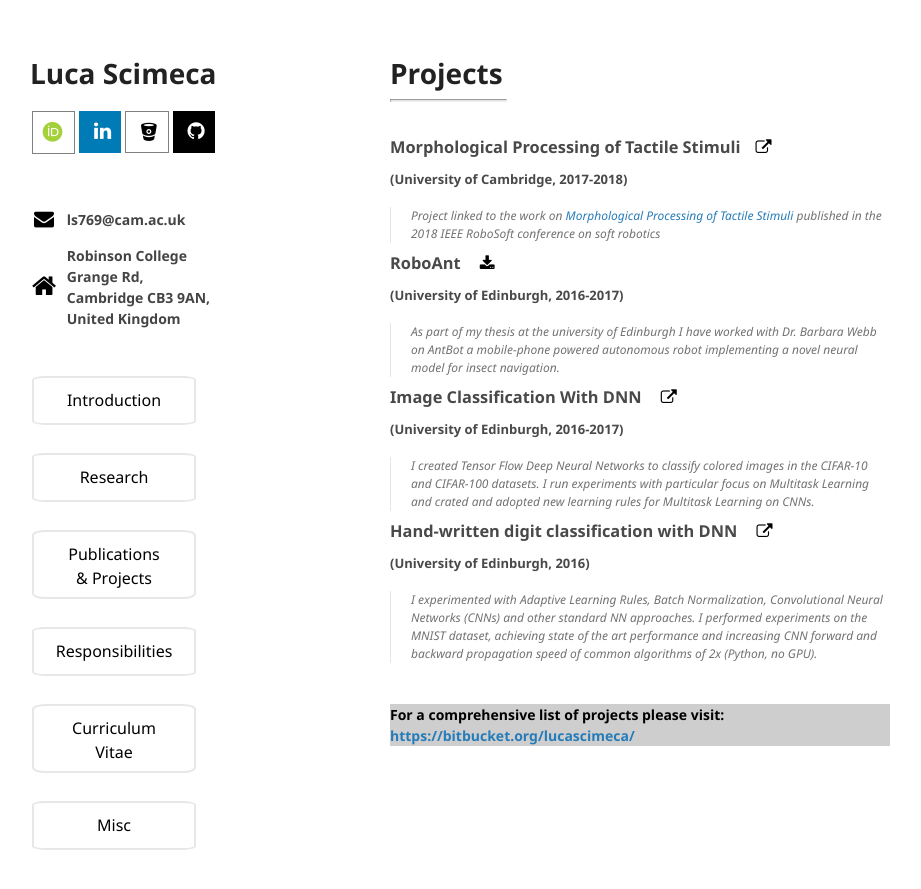
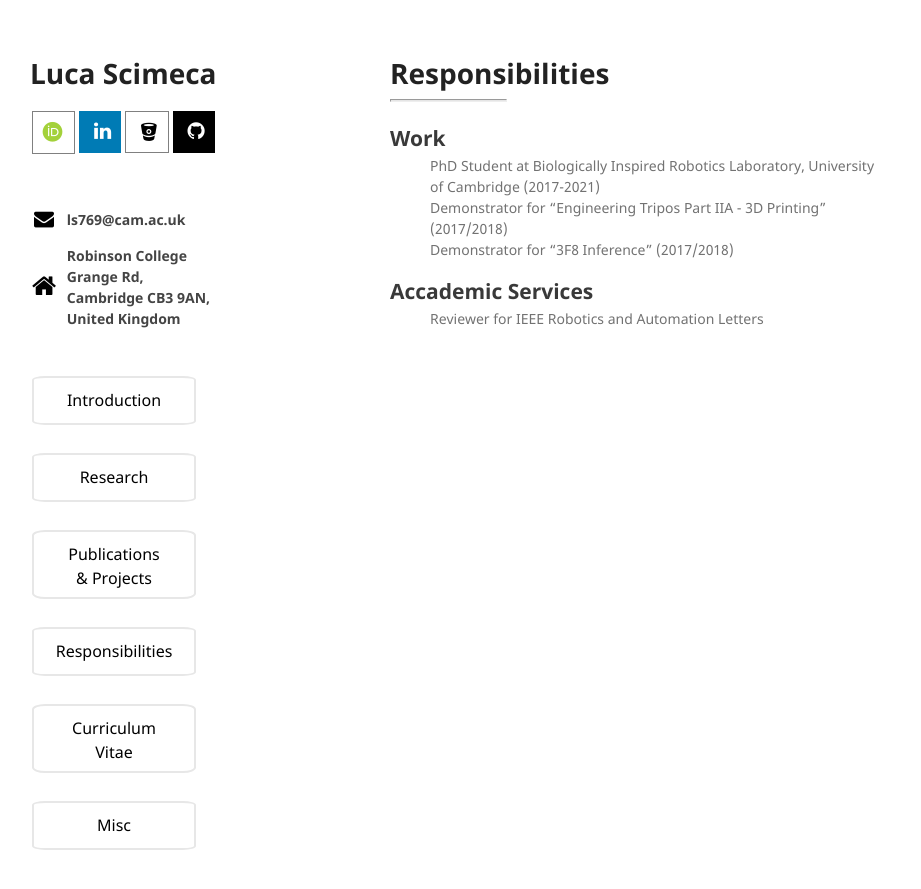
Before and after one commit to lucascimeca/lucascimeca.github.io, a Jekyll site: the page built from projects.md, in a window 1280 px wide. Shown: the top 889 px of the page, without its empty margins (180-1101 px from the left). Built offline with Jekyll 4.4.1, drawn with Linux system fonts in a browser that asks for light colours; nearby versions of some CDN libraries; some web fonts are replaced; the repository's description, which GitHub fills in, is left out; our own code applies the rules of GitHub Pages for plain Markdown files.

Commit message:
Update projects.md

```diff
--- a/projects.md
+++ b/projects.md
@@ -2,30 +2,16 @@
 layout: default
 ---
 
-# [](#Projects) Projects
+# [](#Projects) Responsibilities
 <hr style="width: 115px">
 
+## [](#review) Work
+* PhD Student at Biologically Inspired Robotics Laboratory, University of Cambridge (2017-2021)
+* Demonstrator for "Engineering Tripos Part IIA - 3D Printing" (2017/2018)
+* Demonstrator for "3F8 Inference" (2017/2018)
 
-### [](#MorphProc) Morphological Processing of Tactile Stimuli<a href="https://bitbucket.org/lucascimeca/morphological_processing/src/master/" class="fa fa-external-link" style="font-size: 16px" target="_blank"></a><br/><font size="2px">(University of Cambridge, 2017-2018)</font>
 
-> <div style="font-style: italic; font-size: 12px">Project linked to the work on <a href="https://lucascimeca.github.io/publications#morph2018">Morphological Processing of Tactile Stimuli </a> published in the 2018 IEEE RoboSoft conference on soft robotics </div>
-
-### [](#RoboAnt) RoboAnt <a href="https://bitbucket.org/lucascimeca/antbot-a-biologically-inspired-approach-to-path-integration/raw/90d120d07c7fc6221d4ef454e8d6abab17988a72/Luca_Scimeca_AntBot.pdf" class="fa fa-download" style="font-size: 16px"></a><br/><font size="2px">(University of Edinburgh, 2016-2017)</font>
-
-> <div style="font-style: italic; font-size: 12px">As part of my thesis at the university of Edinburgh I have worked with Dr. Barbara Webb on AntBot a mobile-phone powered autonomous robot implementing a novel neural model for insect navigation.</div>
-
-### [](#DNN) Image Classification With  DNN <a href="https://bitbucket.org/lucascimeca/deep-neural-networks-cifar-10-cifar-100-datasets?lipi=urn%3Ali%3Apage%3Ad_flagship3_profile_view_base%3BGUJg49LJSNqF2TBvYYXHiQ%3D%3D" class="fa fa-external-link" style="font-size: 16px" target="_blank"></a><br/><font size="2px">(University of Edinburgh, 2016-2017)</font>
-
-> <div style="font-style: italic; font-size: 12px">I created Tensor Flow Deep Neural Networks to classify colored images in the CIFAR-10 and CIFAR-100 datasets. I run experiments with particular focus on Multitask Learning and crated and adopted new learning rules for Multitask Learning on CNNs.</div>
-
-### [](#DNN-mnist) Hand-written digit classification with DNN <a href="https://bitbucket.org/lucascimeca/deep-neural-networks-mnist-dataset?lipi=urn%3Ali%3Apage%3Ad_flagship3_profile_view_base%3BGUJg49LJSNqF2TBvYYXHiQ%3D%3D" class="fa fa-external-link" style="font-size: 16px" target="_blank"></a><br/><font size="2px">(University of Edinburgh, 2016)</font>
-
-> <div style="font-style: italic; font-size: 12px">I experimented with Adaptive Learning Rules, Batch Normalization, Convolutional Neural Networks (CNNs) and other standard NN approaches. I performed experiments on the MNIST dataset, achieving state of the art performance and increasing CNN forward and backward propagation speed of common algorithms of 2x (Python, no GPU).<div style="font-style: italic">
+## [](#review) Accademic Services
+* Reviewer for IEEE Robotics and Automation Letters
 
 <br/>
-
- <div style="background-color:rgba(206, 206, 206, 1); color:black; font-weight:600">
- For a comprehensive list of projects please visit: <a href="https://bitbucket.org/lucascimeca/" target="_blank">https://bitbucket.org/lucascimeca/</a>
- </div>
-
-<br/>
```
